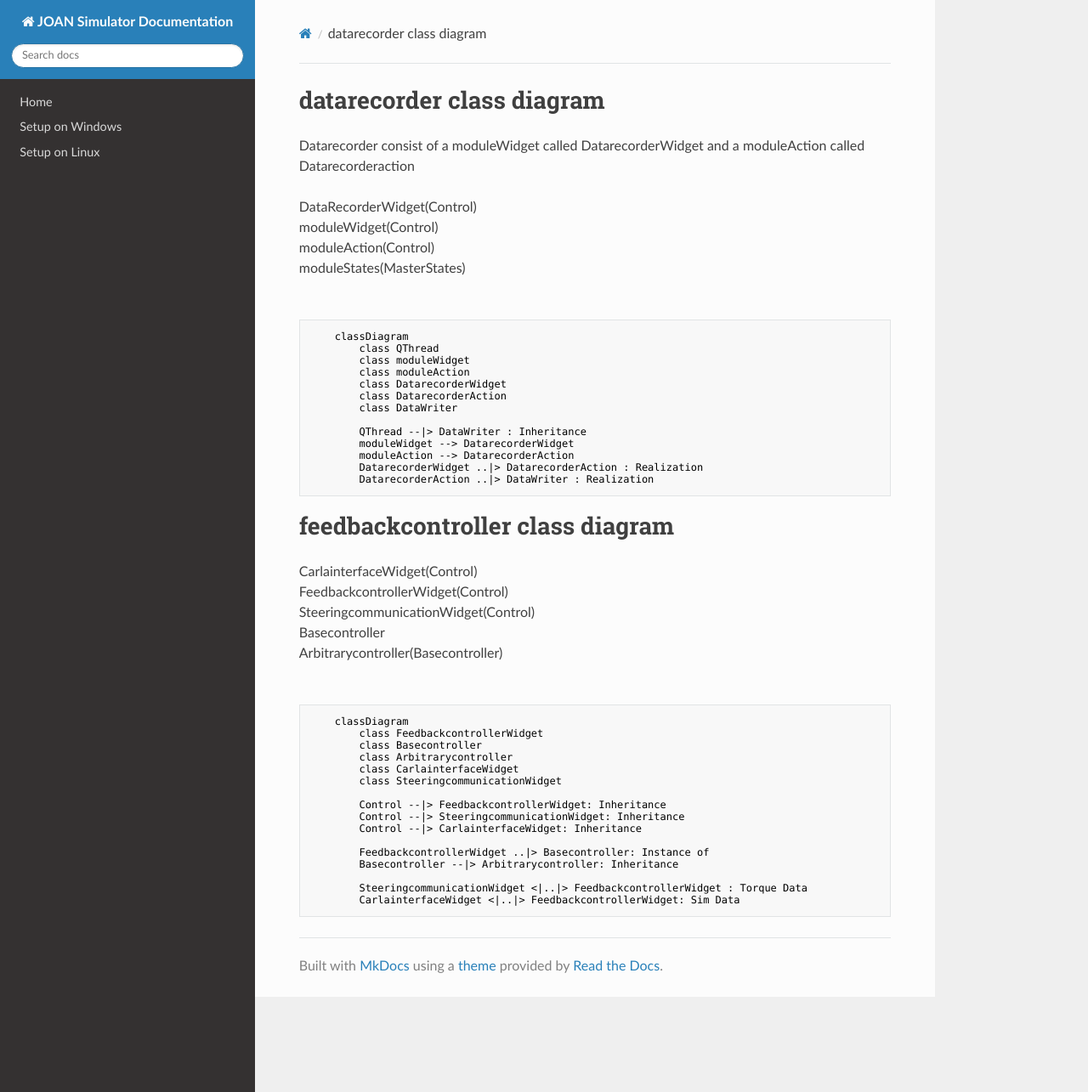
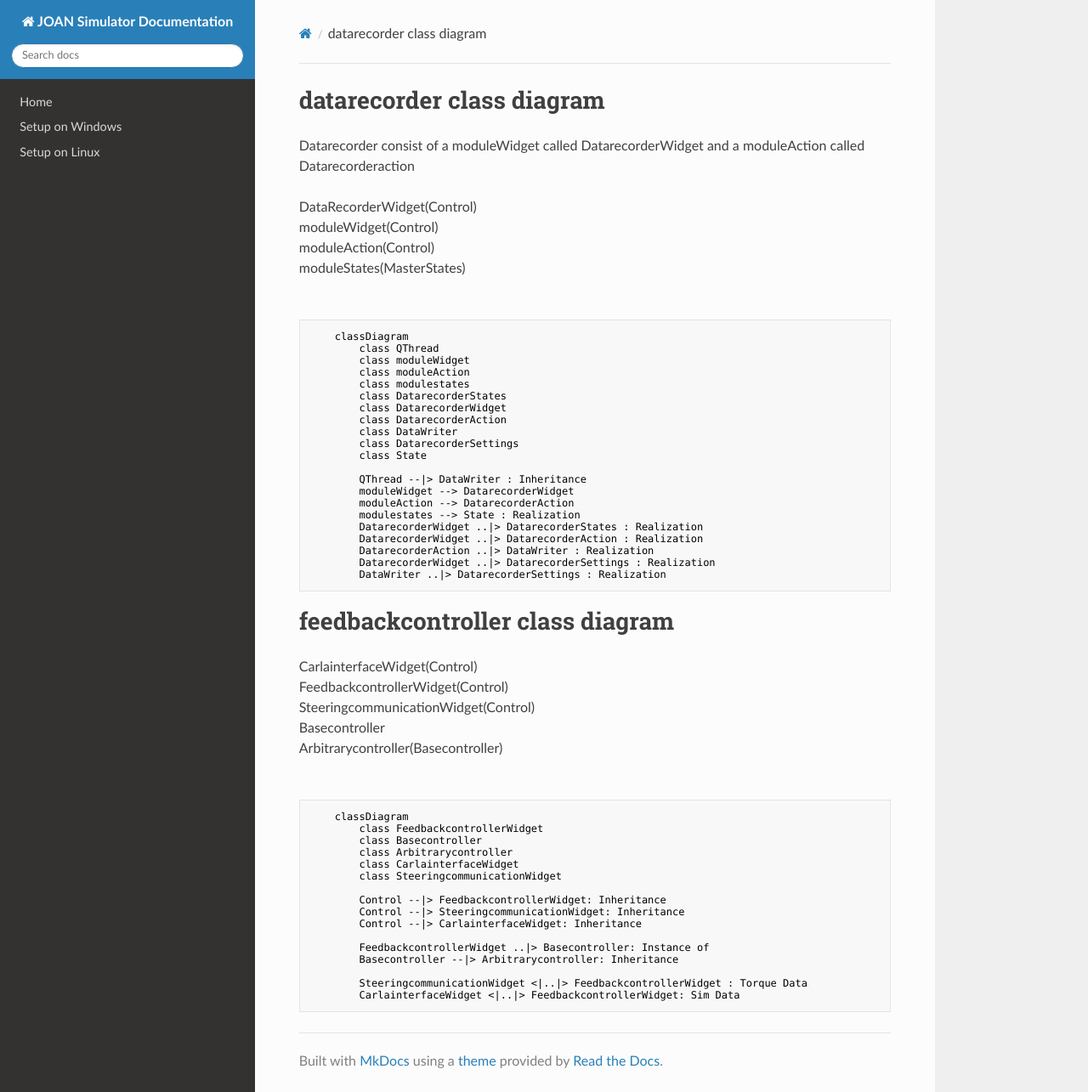
Before and after one commit to tud-hri/joan, an MkDocs documentation site: the page built from docs/modules.md, in a window 1280 px wide and 1285 px high. Shown: the whole window at 85% size. Built offline with MkDocs 1.6.1, drawn with Linux system fonts in a browser that asks for light colours; nearby versions of some CDN libraries.

````diff
--- a/docs/modules.md
+++ b/docs/modules.md
@@ -12,15 +12,23 @@
         class QThread
         class moduleWidget
         class moduleAction
+        class modulestates
+        class DatarecorderStates
         class DatarecorderWidget
         class DatarecorderAction
         class DataWriter
+        class DatarecorderSettings
+        class State
 
         QThread --|> DataWriter : Inheritance
         moduleWidget --> DatarecorderWidget
         moduleAction --> DatarecorderAction
+        modulestates --> State : Realization
+        DatarecorderWidget ..|> DatarecorderStates : Realization
         DatarecorderWidget ..|> DatarecorderAction : Realization
         DatarecorderAction ..|> DataWriter : Realization
+        DatarecorderWidget ..|> DatarecorderSettings : Realization
+        DataWriter ..|> DatarecorderSettings : Realization
 ```
 
 
````
Also changed, not shown: docs/process.md (+1 -1 lines).
